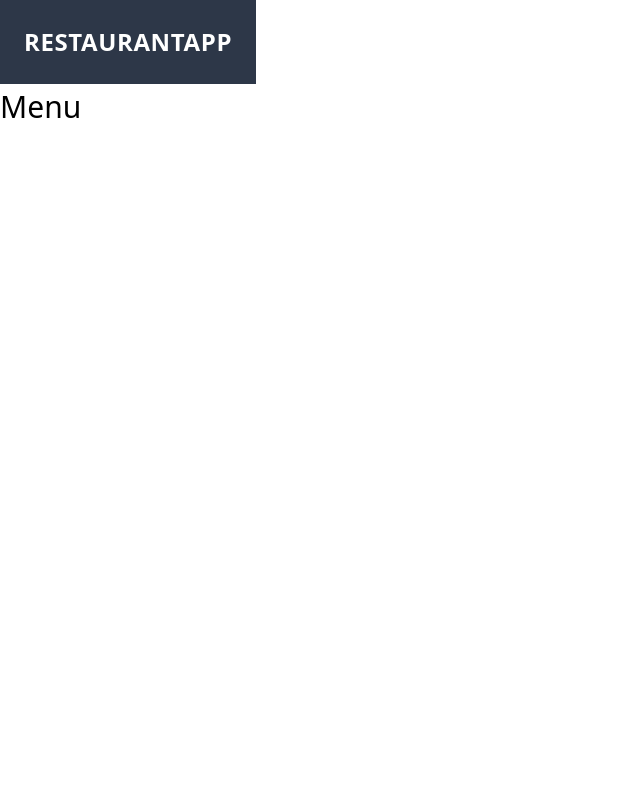
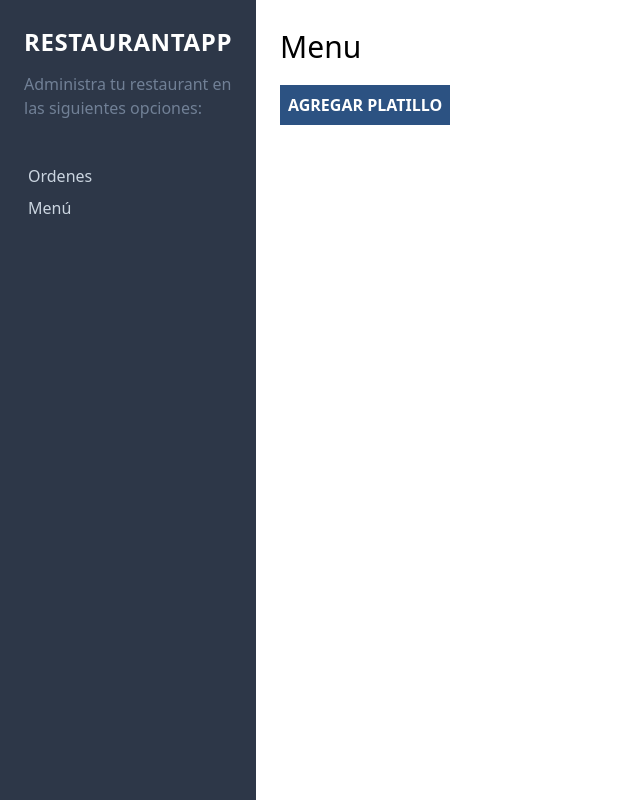
Before and after one commit to HectorAlarconGuerra/react-router-tailwindcss, a React (Create React App) app: page /menu in a window 1280 px wide. Shown: the whole page, without its empty margins (0-640 px from the left). Built offline with nearby package versions, Linux system fonts and the light colour scheme.

Commit message:
Creando Nuevo Platillo

```diff
--- a/src/App.jsx
+++ b/src/App.jsx
@@ -7,13 +7,15 @@ import Sidebar from "./components/ui/Sidebar";
 
 function App() {
   return (
-    <div>
+    <div className="md:flex min-h-screen">
       <Sidebar />
-      <Routes>
-        <Route path="/" element={<Ordenes />} />
-        <Route path="/menu" element={<Menu />} />
-        <Route path="/nuevo-platillo" element={<NuevoPlatillo />} />
-      </Routes>
+      <div className="md:w-3/5 xl:w-4/5 p-6">
+        <Routes>
+          <Route path="/" element={<Ordenes />} />
+          <Route path="/menu" element={<Menu />} />
+          <Route path="/nuevo-platillo" element={<NuevoPlatillo />} />
+        </Routes>
+      </div>
     </div>
   );
 }
--- a/src/components/pages/Menu.js
+++ b/src/components/pages/Menu.js
@@ -1,7 +1,16 @@
+import React from "react";
+import { Link } from "react-router-dom";
+
 export default function Menu() {
   return (
     <>
       <h1 className="text-3xl font-light mb-4">Menu</h1>
+      <Link
+        to="/nuevo-platillo"
+        className=" bg-blue-800 hover:bg-blue-700, inline-block mb-5 p-2 text-white uppercase font-bold"
+      >
+        Agregar Platillo
+      </Link>
     </>
   );
 }
--- a/src/components/ui/Sidebar.js
+++ b/src/components/ui/Sidebar.js
@@ -1,4 +1,5 @@
 import React from "react";
+import { NavLink } from "react-router-dom";
 
 const Sidebar = () => {
   return (
@@ -7,6 +8,28 @@ const Sidebar = () => {
         <p className="uppercase text-white text-2xl tracking-wide text-center font-bold">
           RestaurantApp
         </p>
+        <p className="mt-3 text-gray-600">
+          Administra tu restaurant en las siguientes opciones:
+        </p>
+
+        <nav className="mt-10">
+          <NavLink
+            className="p-1 text-gray-400 block hover:bg-yellow-500 hover:text-gray-900"
+            activeClassName="text-yellow-500"
+            exact
+            to="/"
+          >
+            Ordenes
+          </NavLink>
+          <NavLink
+            className="p-1 text-gray-400 block hover:bg-yellow-500 hover:text-gray-900"
+            activeClassName="text-yellow-500"
+            exact
+            to="/menu"
+          >
+            Menú
+          </NavLink>
+        </nav>
       </div>
     </div>
   );
```
Also changed, not shown: 1 other file (tests, documents, lock files or other folders).
